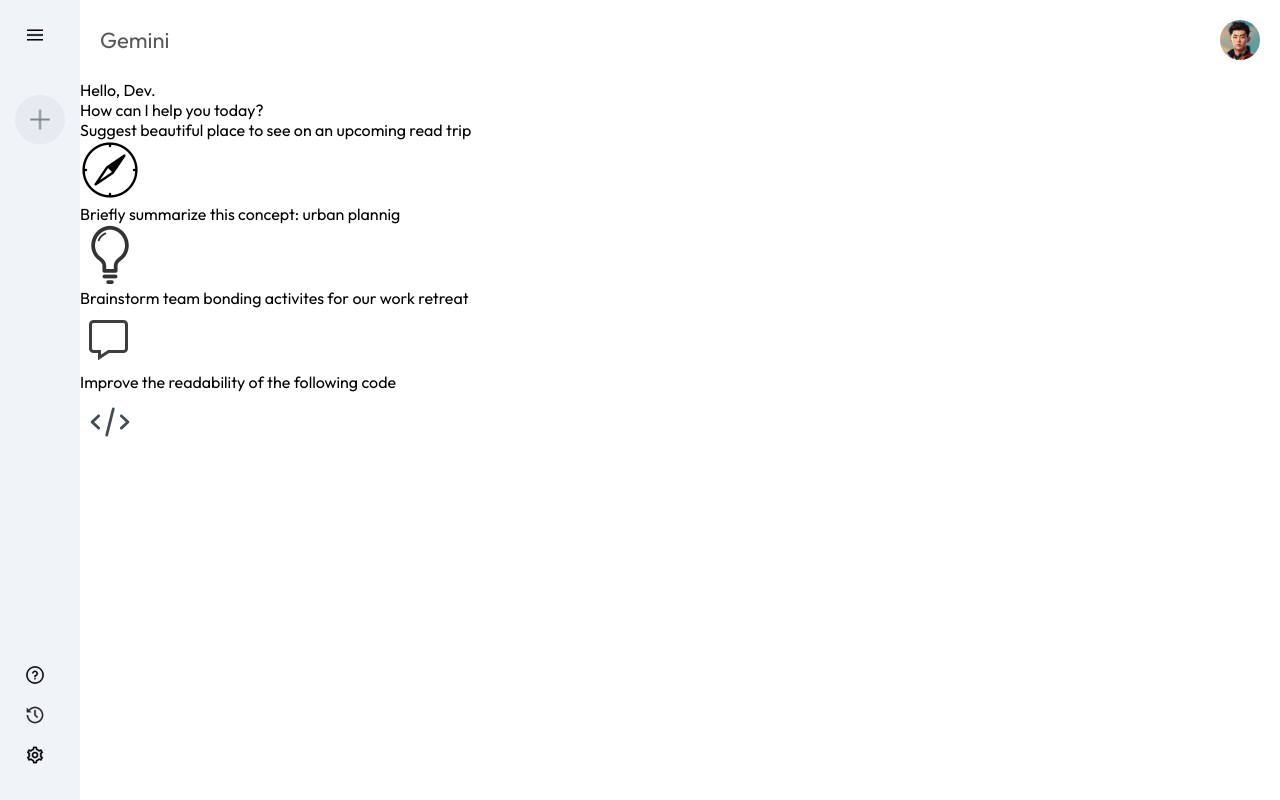
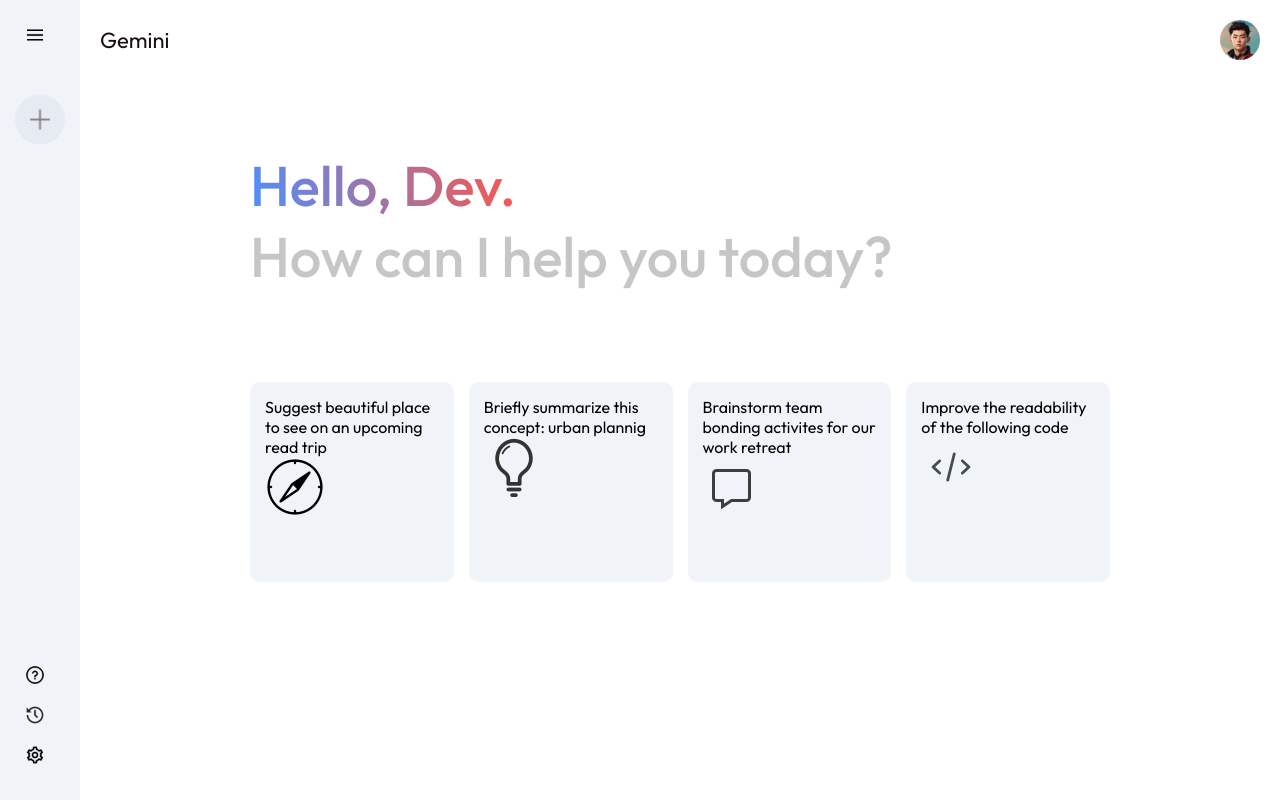
Before and after one commit to HassanEhsani/google-Gemini, a React (Vite) app in the folder gemini-clone/: page / in a window 1280 px wide. Built offline with nearby package versions, Linux system fonts and the light colour scheme.

Commit message:
i wrote the code css about the cards and card

```diff
--- a/gemini-clone/src/components/Main/Main.css
+++ b/gemini-clone/src/components/Main/Main.css
@@ -11,10 +11,40 @@
     justify-content: space-between;
     font-size: 22px;
     padding: 20px;
-    color: #585858;
+    color: #191010;
 }
 
 .main .nav img {
     width: 40px;
     border-radius: 50%;
 }
+.main-container{
+    max-width: 900px;
+    margin: auto;
+}
+.main .greet{
+    margin: 50px 0px;
+    font-size: 56px;
+    color: #c4c7c5;
+    font-weight: 500;
+    padding: 20px;
+}
+.main .greet span{
+    background: -webkit-linear-gradient(16deg,#4b90ff,#ff5546);
+    -webkit-background-clip: text;
+    -webkit-text-fill-color: transparent;
+}
+.main .cards{
+    display: grid;
+    grid-template-columns: repeat(auto-fill,minmax(180px,1fr));
+    gap: 15px;
+    padding: 20px;
+}
+.main .card{
+    height: 200px;
+    padding: 15px;
+    background-color: #f0f4f9;
+    border-radius: 10px;
+    position: relative;
+    cursor: pointer;
+}
--- a/gemini-clone/src/components/Main/Main.jsx
+++ b/gemini-clone/src/components/Main/Main.jsx
@@ -19,20 +19,14 @@ const Main = () => {
                         <p>Suggest beautiful place to see on an upcoming read trip</p>
                         <img src={assets.compass_icon} alt="" />
                     </div>
-                </div>
-                <div className="cards">
                     <div className="card">
                         <p>Briefly summarize this concept: urban plannig</p>
                         <img src={assets.bulb_icon} alt="" />
                     </div>
-                </div>
-                <div className="cards">
                     <div className="card">
                         <p>Brainstorm team bonding activites for our work retreat</p>
                         <img src={assets.message_icon} alt="" />
                     </div>
-                </div>
-                <div className="cards">
                     <div className="card">
                         <p>Improve the readability of the following code</p>
                         <img src={assets.code_icon} alt="" />
```
